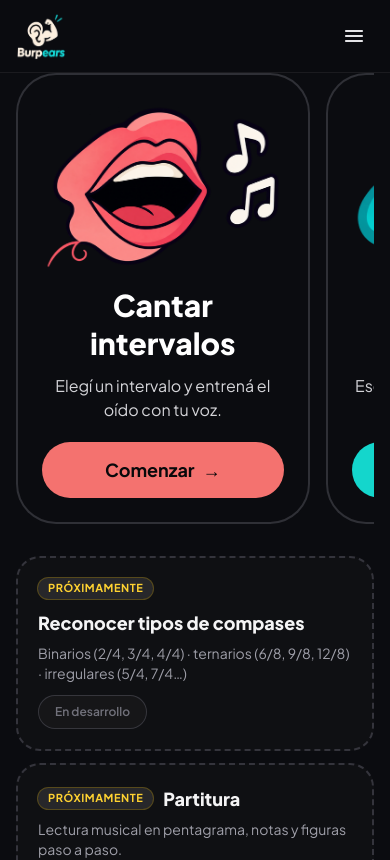
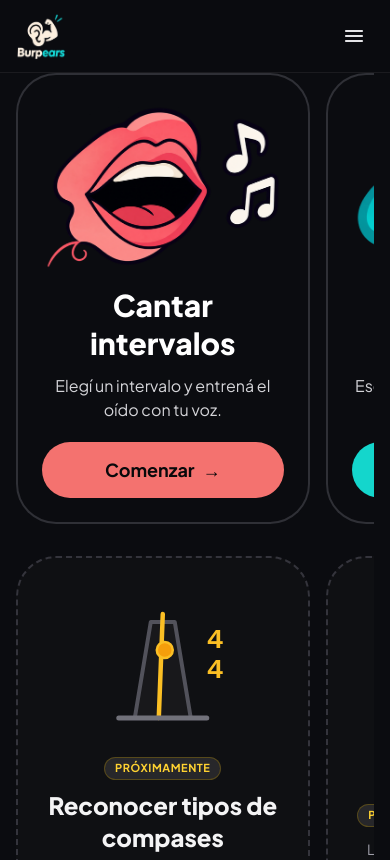
Before and after one commit to pablolospe/intervals, a Next.js app: page / in a window 390 px wide. Shown: the top 860 px of the page. Built offline with nearby package versions, Linux system fonts and the light colour scheme.

Commit message:
feat: add custom SVGs and horizontal scroll layout for upcoming modules

```diff
--- a/src/app/page.tsx
+++ b/src/app/page.tsx
@@ -7,14 +7,50 @@ export const metadata = { title: "BurpEars — entrená tus orejas" };
 
 const ART = { recognize: EarArt, sing: MouthArt, rhythm: RhythmArt, stats: StatsArt } as const;
 
+function MeterArt({ className = "" }: { className?: string }) {
+  return (
+    <svg viewBox="0 0 200 160" aria-hidden className={`select-none ${className}`}>
+      <g strokeLinecap="round" strokeLinejoin="round">
+        <path d="M72 136 L88 40 L112 40 L128 136 Z" fill="#18181b" stroke="#52525b" strokeWidth="4" />
+        <path d="M96 136 L100 32" stroke="#fbbf24" strokeWidth="4.5" />
+        <circle cx="102" cy="68" r="8" fill="#f59e0b" stroke="#fbbf24" strokeWidth="2.5" />
+        <path d="M56 136 H144" stroke="#71717a" strokeWidth="5" />
+        <text x="144" y="66" fill="#fbbf24" fontSize="28" fontWeight="bold" fontFamily="monospace">4</text>
+        <text x="144" y="96" fill="#fbbf24" fontSize="28" fontWeight="bold" fontFamily="monospace">4</text>
+      </g>
+    </svg>
+  );
+}
+
+function ScoreArt({ className = "" }: { className?: string }) {
+  return (
+    <svg viewBox="0 0 200 160" aria-hidden className={`select-none ${className}`}>
+      <g strokeLinecap="round" strokeLinejoin="round">
+        <line x1="25" y1="45" x2="175" y2="45" stroke="#52525b" strokeWidth="3" />
+        <line x1="25" y1="65" x2="175" y2="65" stroke="#52525b" strokeWidth="3" />
+        <line x1="25" y1="85" x2="175" y2="85" stroke="#52525b" strokeWidth="3" />
+        <line x1="25" y1="105" x2="175" y2="105" stroke="#52525b" strokeWidth="3" />
+        <line x1="25" y1="125" x2="175" y2="125" stroke="#52525b" strokeWidth="3" />
+        <ellipse cx="65" cy="105" rx="11" ry="8" transform="rotate(-20 65 105)" fill="#38bdf8" />
+        <line x1="75" y1="102" x2="75" y2="52" stroke="#38bdf8" strokeWidth="4" />
+        <ellipse cx="120" cy="85" rx="11" ry="8" transform="rotate(-20 120 85)" fill="#818cf8" />
+        <line x1="130" y1="82" x2="130" y2="38" stroke="#818cf8" strokeWidth="4" />
+        <line x1="75" y1="52" x2="130" y2="38" stroke="#818cf8" strokeWidth="6" />
+      </g>
+    </svg>
+  );
+}
+
 const UPCOMING = [
   {
     title: "Reconocer tipos de compases",
     desc: "Binarios (2/4, 3/4, 4/4) · ternarios (6/8, 9/8, 12/8) · irregulares (5/4, 7/4…)",
+    art: MeterArt,
   },
   {
     title: "Partitura",
     desc: "Lectura musical en pentagrama, notas y figuras paso a paso.",
+    art: ScoreArt,
   },
 ] as const;
 
@@ -39,34 +75,40 @@ export default function Home() {
             );
           })}
         </ul>
-        <section aria-label="Próximos módulos" className="mx-auto mt-4 max-w-5xl md:mt-6">
-          <ul className="grid gap-3 md:grid-cols-2 md:gap-4">
-            {UPCOMING.map((item) => (
+        <section aria-label="Próximos módulos" className="mx-auto mt-4 max-w-5xl md:mt-6 xl:max-w-6xl">
+          <ul className="flex snap-x snap-mandatory gap-4 overflow-x-auto pb-4 md:grid md:grid-cols-2 md:gap-4 md:overflow-visible md:pb-0">
+            {UPCOMING.map((item) => {
+              const UpcomingArt = item.art;
+              return (
                 <li
                   key={item.title}
-                className="flex h-full flex-col items-start justify-between gap-3 rounded-3xl border-2 border-dashed border-zinc-700/80 bg-zinc-900/40 p-5 sm:flex-row sm:items-center sm:px-6 md:flex-col md:items-start xl:flex-row xl:items-center"
+                  className="w-[82%] shrink-0 snap-center md:w-auto"
                 >
-                <div className="flex flex-col gap-1.5">
-                  <div className="flex flex-wrap items-center gap-2.5">
+                  <div className="flex h-full flex-col items-center justify-between gap-4 rounded-[2.5rem] border-2 border-dashed border-zinc-700/80 bg-zinc-900/40 p-6 text-center md:flex-row md:items-center md:justify-between md:rounded-3xl md:p-5 md:text-left xl:p-6">
+                    <UpcomingArt className="h-40 w-full md:hidden" />
+                    <div className="flex flex-col items-center gap-2 md:items-start md:gap-1.5">
+                      <div className="flex flex-wrap items-center justify-center gap-2.5 md:justify-start">
                         <span className="rounded-full bg-zinc-800 px-2.5 py-0.5 text-[11px] font-bold uppercase tracking-wider text-amber-300 ring-1 ring-amber-300/30">
                           Próximamente
                         </span>
-                    <h2 className="text-lg font-extrabold text-zinc-100 sm:text-xl">
+                        <h2 className="text-2xl font-extrabold text-zinc-100 sm:text-xl">
                           {item.title}
                         </h2>
                       </div>
-                  <p className="text-sm text-zinc-400">
+                      <p className="max-w-[16rem] text-sm text-zinc-400 md:max-w-none">
                         {item.desc}
                       </p>
                     </div>
                     <span
                       aria-disabled="true"
-                  className="inline-flex shrink-0 items-center rounded-full border border-zinc-700/80 bg-zinc-900/80 px-4 py-2 text-xs font-semibold text-zinc-500"
+                      className="inline-flex w-full shrink-0 items-center justify-center rounded-full border border-zinc-700/80 bg-zinc-900/80 py-3 text-sm font-semibold text-zinc-500 md:w-auto md:px-4 md:py-2 md:text-xs"
                     >
                       En desarrollo
                     </span>
+                  </div>
                 </li>
-            ))}
+              );
+            })}
           </ul>
         </section>
       </main>
```
Lines whose indentation alone changed are shown as unchanged.
